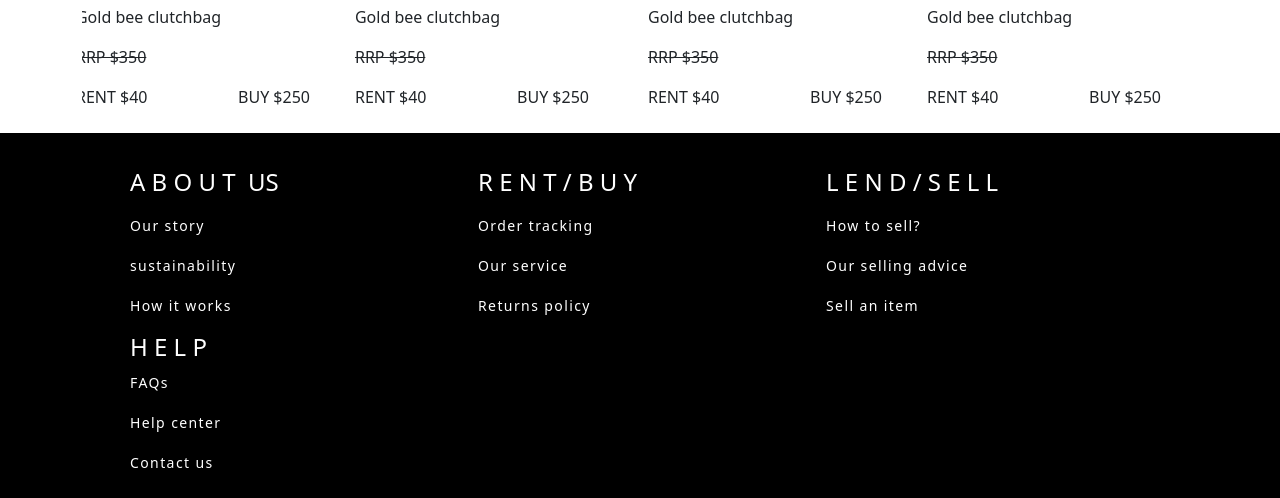
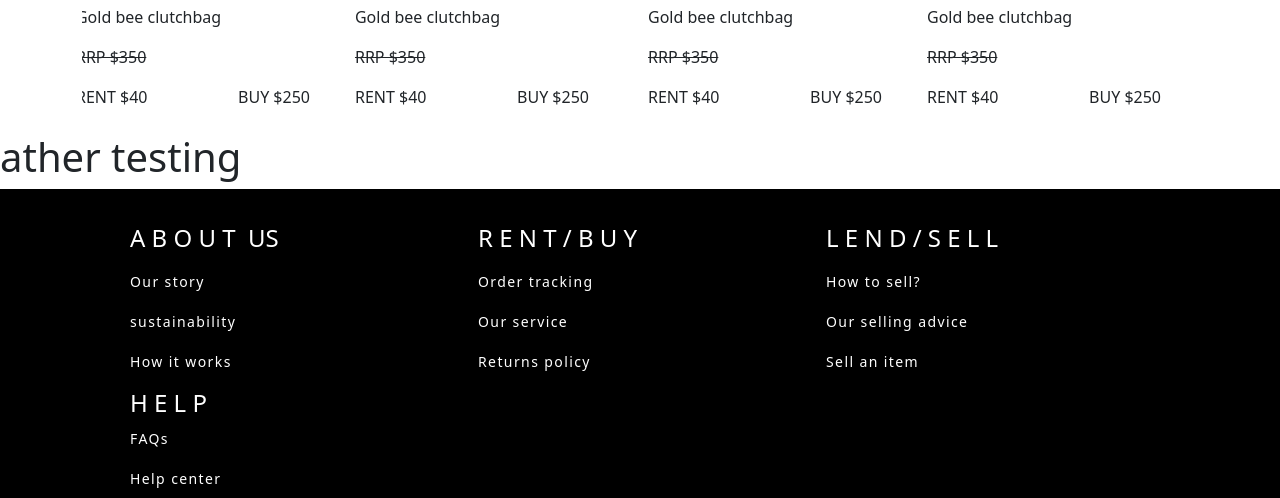
Before and after one commit to hssn-Shafiq/Circular-Couture, a plain HTML site: page index.html in a window 1280 px wide. Shown: the part 1207-1705 px from the top of the page. Drawn offline with nearby package versions, Linux system fonts and the light colour scheme.

Commit message:
ather/testing

```diff
--- a/index.html
+++ b/index.html
@@ -186,6 +186,9 @@
         </div>
       </div>
     </main>
+    <div class="section2">
+      <h1>ather testing</h1>
+    </div>
 
     <footer class="footer-section2">
 
```
